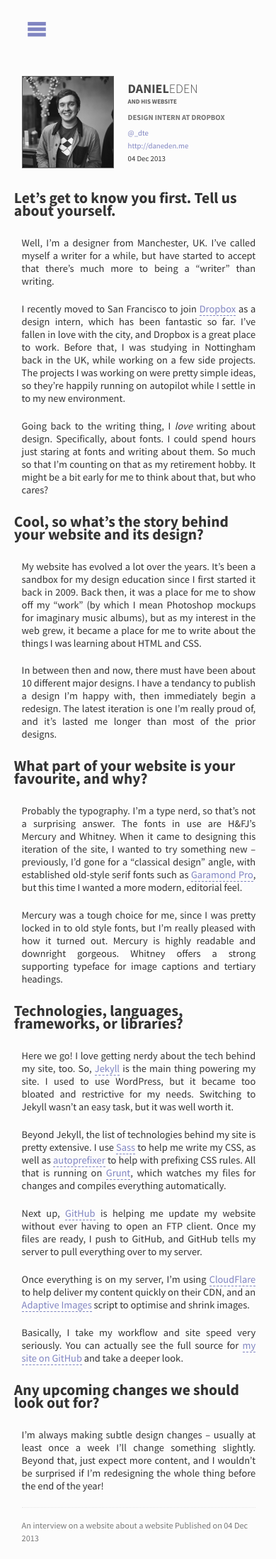
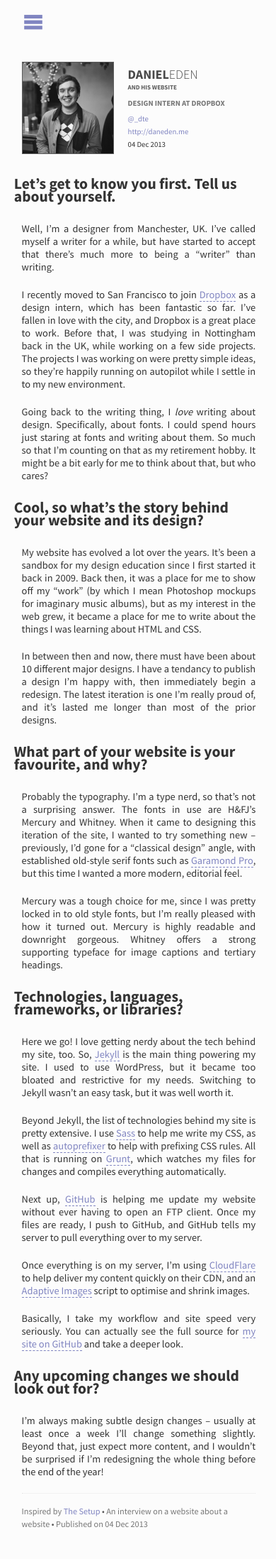
Before and after one commit to the-development/thedevelopment, a Jekyll site: the page built from index.html, in a window 390 px wide. Shown: the whole page at 71% size. Built offline with Jekyll 4.4.1, drawn with Linux system fonts in a browser that asks for light colours; Markdown is read by kramdown in place of the engine named in the settings.

Commit message:
add credit and inspiration

```diff
--- a/_includes/post.html
+++ b/_includes/post.html
@@ -22,6 +22,7 @@
   </div>
   <div class="colophon">
     <p>
+      <span id="credit">Inspired by <a href="http://usesthis.com">The Setup</a></span> <span class="separator">&bull;</span>
       <span id="gist">An interview on a website about a website</span> <span class="separator">&bull;</span>
       <span id="publish-date">Published on {{ page.date | date_to_string }}</span>
     </p>
--- a/css/main.css
+++ b/css/main.css
@@ -283,7 +283,7 @@ a:hover {
   width: intrinsic;
   cursor: pointer;
   display: none;
-  padding: 25px 5px 10px 5px;
+  padding: 15px 5px 0px 0px;
 }
 
 #sidebar-button:active,
--- a/css/responsive.css
+++ b/css/responsive.css
@@ -68,7 +68,7 @@
   .tagline,
   #footer-license,
   #info-links .separator,
-  .separator {
+  .footer .separator {
     display: none;
   }
 
```
